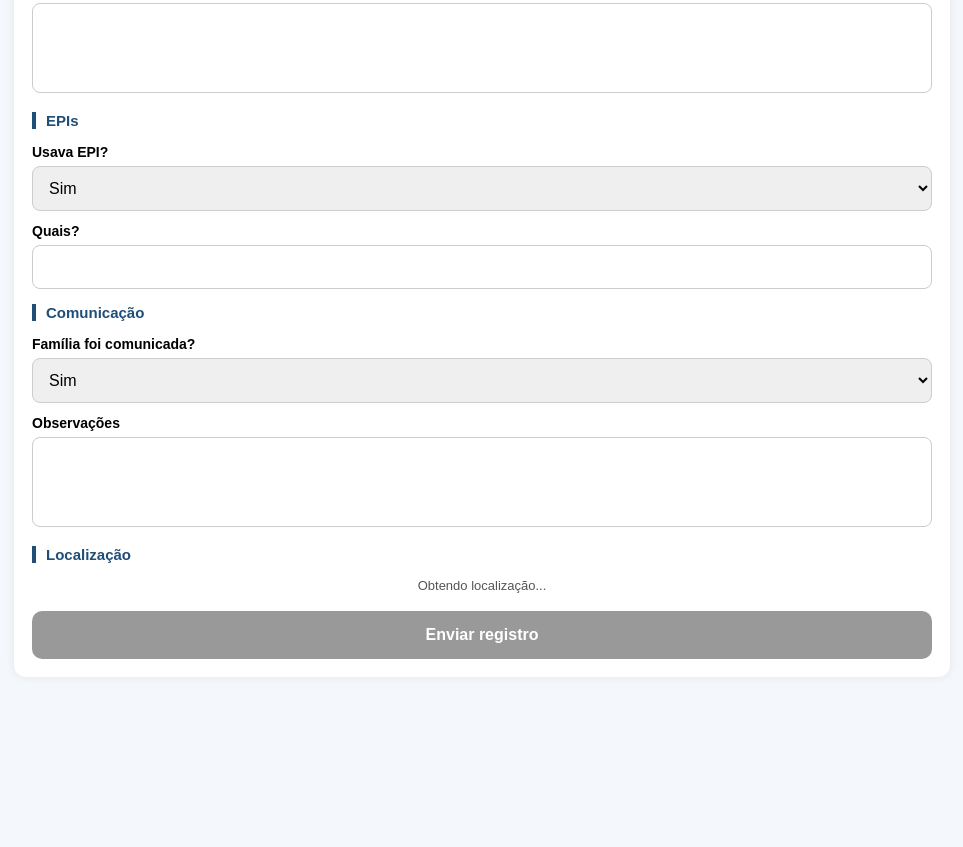
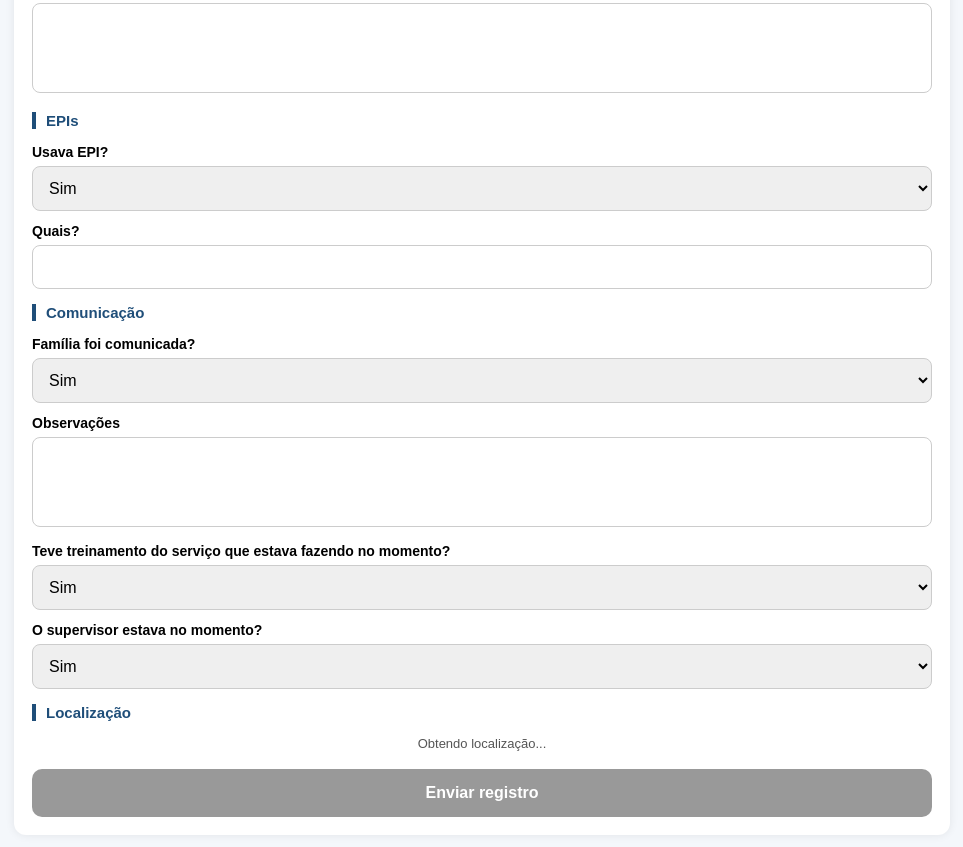
Before and after one commit to grupoestreladedavi8-a11y/denuncia01, a website: page denuncia 00/public/index.html in a window 1280 px wide. Shown: the part 646-1493 px from the top of the page, without its empty margins (158-1121 px from the left). Before the commit the page ends 1335 px from the top, so only its background shows below. Drawn offline with Linux system fonts and the light colour scheme.

Commit message:
index.html

```diff
--- a/denuncia 00/public/index.html
+++ b/denuncia 00/public/index.html
@@ -141,6 +141,19 @@ button:disabled {
 <label>Observações</label>
 <textarea id="obs"></textarea>
 
+
+<label>Teve treinamento do serviço que estava fazendo no momento?</label>
+<select id="teveTreinamento">
+<option>Sim</option>
+<option>Não</option>
+</select>
+
+<label>O supervisor estava no momento?</label>
+<select id="supervisorPresente">
+<option>Sim</option>
+<option>Não</option>
+</select>
+
 <h3>Localização</h3>
 
 <div class="status" id="gpsStatus">Obtendo localização...</div>
@@ -216,7 +229,9 @@ async function enviar() {
             epi: document.getElementById("epi").value,
             quaisEpi: document.getElementById("quaisEpi").value,
             familia: document.getElementById("familia").value,
-            obs: document.getElementById("obs").value
+            obs: document.getElementById("obs").value,
+            teveTreinamento: document.getElementById("teveTreinamento").value,
+            supervisorPresente: document.getElementById("supervisorPresente").value
         })
     };
 
```
